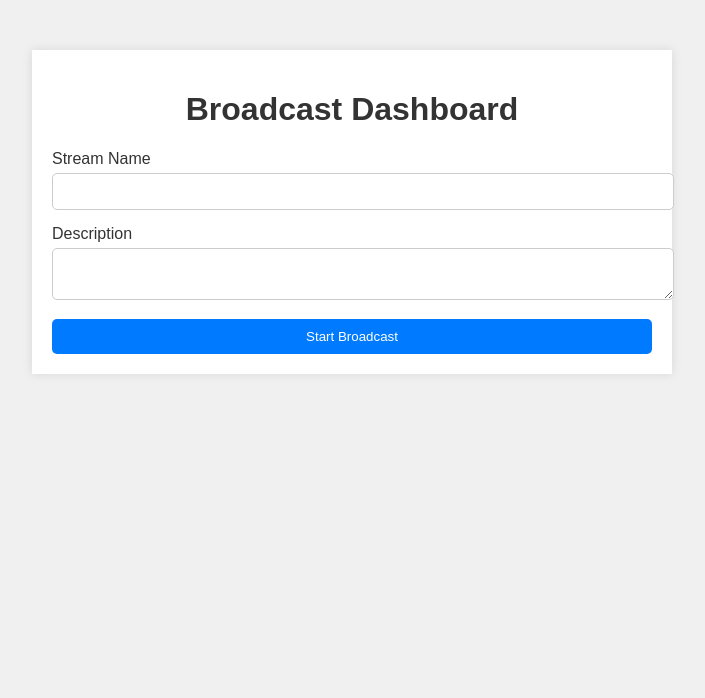
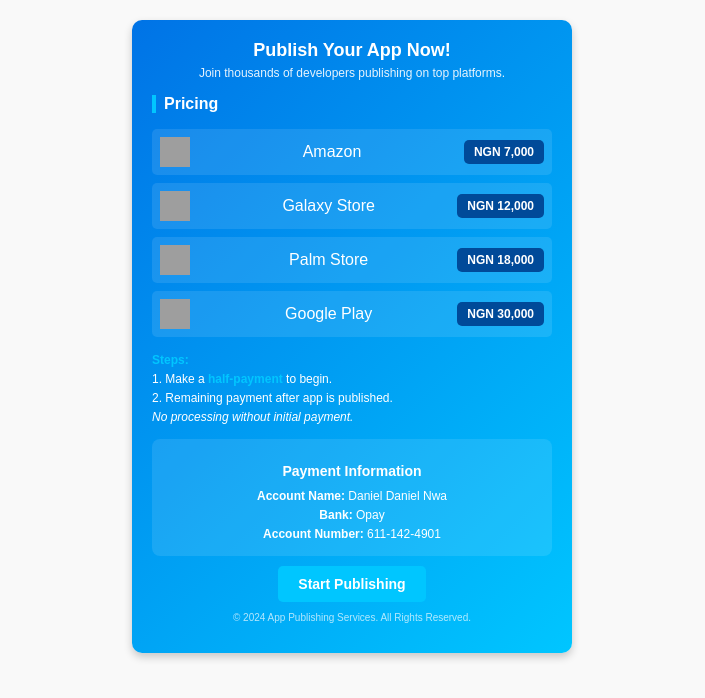
Before and after one commit to dannysclement/dsc.githup.io, a plain HTML site: page index.html in a window 1280 px wide. Shown: the whole page, without its empty margins (288-993 px from the left). Drawn offline with Linux system fonts and the light colour scheme; grey boxes are pictures that could not be loaded.

Commit message:
Update index.html

```diff
--- a/index.html
+++ b/index.html
@@ -3,99 +3,194 @@
 <head>
   <meta charset="UTF-8">
   <meta name="viewport" content="width=device-width, initial-scale=1.0">
-    <title>Broadcast Dashboard</title>
+  <title>App Publishing Advertisement</title>
   <style>
     body {
-            font-family: Arial, sans-serif;
-            background-color: #f0f0f0;
-            color: #333;
+      font-family: 'Poppins', sans-serif;
+      background-color: #f9f9f9;
+      margin: 0;
+      padding: 0;
     }
+
     .container {
-            max-width: 600px;
-            margin: 50px auto;
+      max-width: 400px;
+      margin: 20px auto;
       padding: 20px;
-            background-color: #fff;
-            box-shadow: 0 0 10px rgba(0, 0, 0, 0.1);
+      background: linear-gradient(135deg, #0073e6, #00c6ff);
+      border-radius: 10px;
+      box-shadow: 0 4px 8px rgba(0, 0, 0, 0.2);
+      color: white;
     }
-        h1 {
+
+    .header {
       text-align: center;
     }
-        .form-group {
-            margin-bottom: 15px;
+
+    .header h1 {
+      font-size: 18px;
+      margin: 0;
+      font-weight: bold;
     }
-        label {
-            display: block;
-            margin-bottom: 5px;
+
+    .header p {
+      font-size: 12px;
+      margin: 5px 0;
+      opacity: 0.9;
     }
-        input, textarea {
-            width: 100%;
+
+    .platforms {
+      margin: 15px 0;
+    }
+
+    .platforms h2 {
+      font-size: 16px;
+      border-left: 4px solid #00c6ff;
+      padding-left: 8px;
+      margin-bottom: 10px;
+    }
+
+    .platforms ul {
+      list-style: none;
+      padding: 0;
+    }
+
+    .platforms ul li {
+      display: flex;
+      align-items: center;
+      justify-content: space-between;
+      background: rgba(255, 255, 255, 0.1);
+      border-radius: 5px;
+      padding: 8px;
+      margin-bottom: 8px;
+    }
+
+    .platforms ul li img {
+      width: 30px;
+      height: 30px;
+      margin-right: 10px;
+    }
+
+    .platforms ul li span {
+      font-weight: bold;
+      background: #004a99;
+      padding: 5px 10px;
+      border-radius: 5px;
+      font-size: 12px;
+    }
+
+    .instructions {
+      margin: 15px 0;
+      font-size: 12px;
+    }
+
+    .instructions p {
+      margin: 5px 0;
+    }
+
+    .instructions strong {
+      color: #00c6ff;
+    }
+
+    .payment-details {
+      text-align: center;
+      background: rgba(255, 255, 255, 0.1);
       padding: 10px;
-            border: 1px solid #ccc;
+      border-radius: 8px;
+    }
+
+    .payment-details h3 {
+      font-size: 14px;
+      margin-bottom: 10px;
+    }
+
+    .payment-details p {
+      font-size: 12px;
+      margin: 5px 0;
+    }
+
+    .cta {
+      text-align: center;
+      margin: 10px 0;
+    }
+
+    .cta a {
+      text-decoration: none;
+      background: #00c6ff;
+      color: white;
+      padding: 10px 20px;
       border-radius: 5px;
+      font-size: 14px;
+      font-weight: bold;
+      display: inline-block;
+      transition: background 0.3s;
     }
-        button {
-            display: block;
-            width: 100%;
-            padding: 10px;
-            background-color: #007BFF;
-            color: white;
-            border: none;
-            border-radius: 5px;
-            cursor: pointer;
+
+    .cta a:hover {
+      background: #004a99;
     }
-        button:hover {
-            background-color: #0056b3;
-        }
-        .hidden {
-            display: none;
+
+    .footer {
+      text-align: center;
+      font-size: 10px;
+      margin-top: 10px;
+      opacity: 0.7;
     }
   </style>
 </head>
 <body>
   <div class="container">
-        <h1>Broadcast Dashboard</h1>
-        <form id="broadcastForm">
-            <div class="form-group">
-                <label for="streamName">Stream Name</label>
-                <input type="text" id="streamName" required>
+    <div class="header">
+      <h1>Publish Your App Now!</h1>
+      <p>Join thousands of developers publishing on top platforms.</p>
     </div>
-            <div class="form-group">
-                <label for="description">Description</label>
-                <textarea id="description" required></textarea>
+
+    <div class="platforms">
+      <h2>Pricing</h2>
+      <ul>
+        <li>
+          <img src="https://upload.wikimedia.org/wikipedia/commons/d/de/Amazon_icon.png" alt="Amazon Logo">
+          Amazon
+          <span>NGN 7,000</span>
+        </li>
+        <li>
+          <img src="https://cdn.worldvectorlogo.com/logos/galaxy-store.svg" alt="Galaxy Store Logo">
+          Galaxy Store
+          <span>NGN 12,000</span>
+        </li>
+        <li>
+          <img src="https://upload.wikimedia.org/wikipedia/commons/e/eb/Palm_logo.png" alt="Palm Store Logo">
+          Palm Store
+          <span>NGN 18,000</span>
+        </li>
+        <li>
+          <img src="https://upload.wikimedia.org/wikipedia/commons/7/78/Google_Play_Store_badge_EN.svg" alt="Google Play Store Logo">
+          Google Play
+          <span>NGN 30,000</span>
+        </li>
+      </ul>
     </div>
-            <button type="submit">Start Broadcast</button>
-        </form>
-        <div id="viewerLinkContainer" class="hidden">
-            <p>Share this link with your audience:</p>
-            <a id="viewerLink" href="#" target="_blank"></a>
+
+    <div class="instructions">
+      <p><strong>Steps:</strong></p>
+      <p>1. Make a <strong>half-payment</strong> to begin.</p>
+      <p>2. Remaining payment after app is published.</p>
+      <p><em>No processing without initial payment.</em></p>
+    </div>
+
+    <div class="payment-details">
+      <h3>Payment Information</h3>
+      <p><strong>Account Name:</strong> Daniel Daniel Nwa</p>
+      <p><strong>Bank:</strong> Opay</p>
+      <p><strong>Account Number:</strong> 611-142-4901</p>
+    </div>
+
+    <div class="cta">
+      <a href="#">Start Publishing</a>
+    </div>
+
+    <div class="footer">
+      <p>© 2024 App Publishing Services. All Rights Reserved.</p>
     </div>
   </div>
-    <script>
-        document.getElementById('broadcastForm').addEventListener('submit', function(event) {
-            event.preventDefault();
-
-            const streamName = document.getElementById('streamName').value;
-            const description = document.getElementById('description').value;
-
-            // Replace with actual SDK initialization and broadcast start
-            const dolbyio = new Dolbyio({
-                apiKey: 'YOUR_API_KEY',
-                apiSecret: '864b77006901e47f586971a14fbe92d77f69130527719c9a9f267ee84249770a',
-            });
-
-            dolbyio.startBroadcast({
-                streamName: streamName,
-                description: description,
-            }).then(broadcast => {
-                const viewerLink = dolbyio.getViewerLink();
-                document.getElementById('viewerLink').href = viewerLink;
-                document.getElementById('viewerLink').textContent = viewerLink;
-                document.getElementById('viewerLinkContainer').classList.remove('hidden');
-            }).catch(error => {
-                console.error('Error starting broadcast:', error);
-                alert('Failed to start broadcast. Please try again.');
-            });
-        });
-    </script>
 </body>
 </html>
```
Lines whose indentation alone changed are shown as unchanged.
